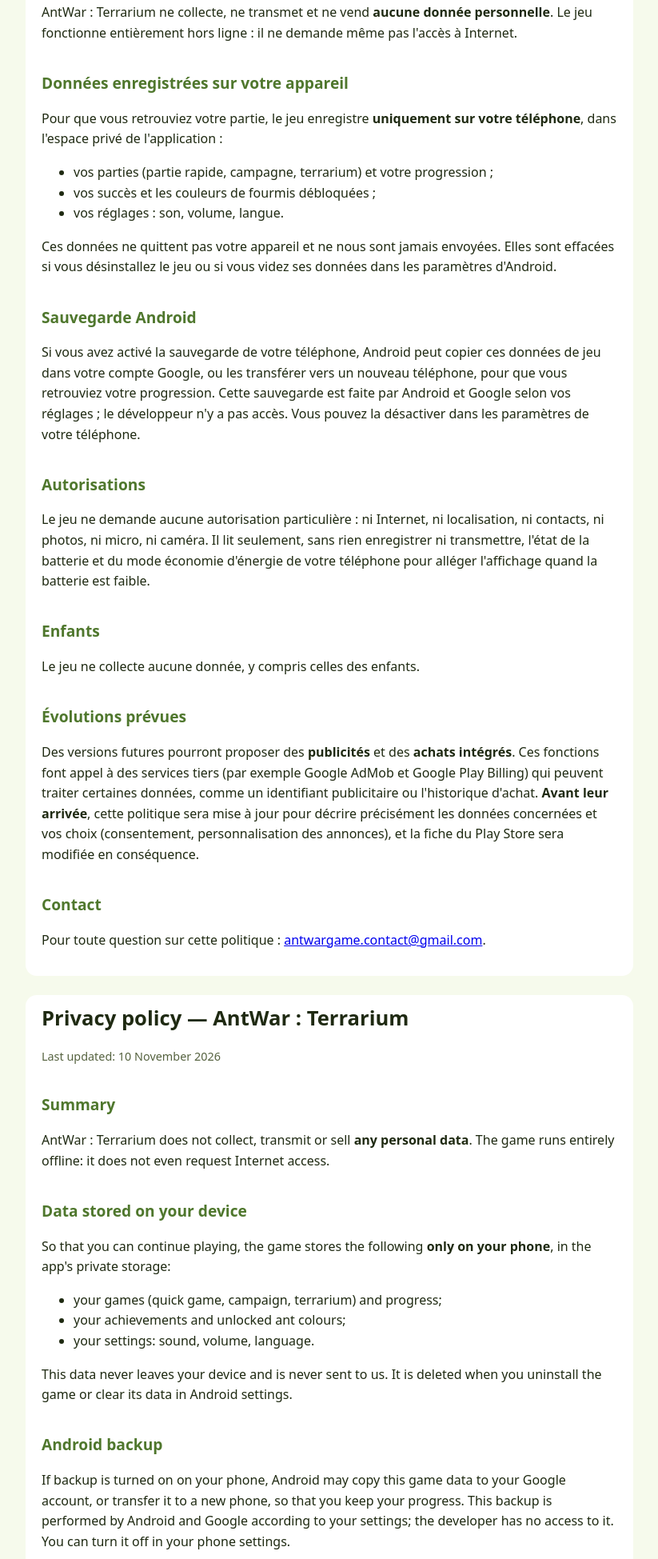
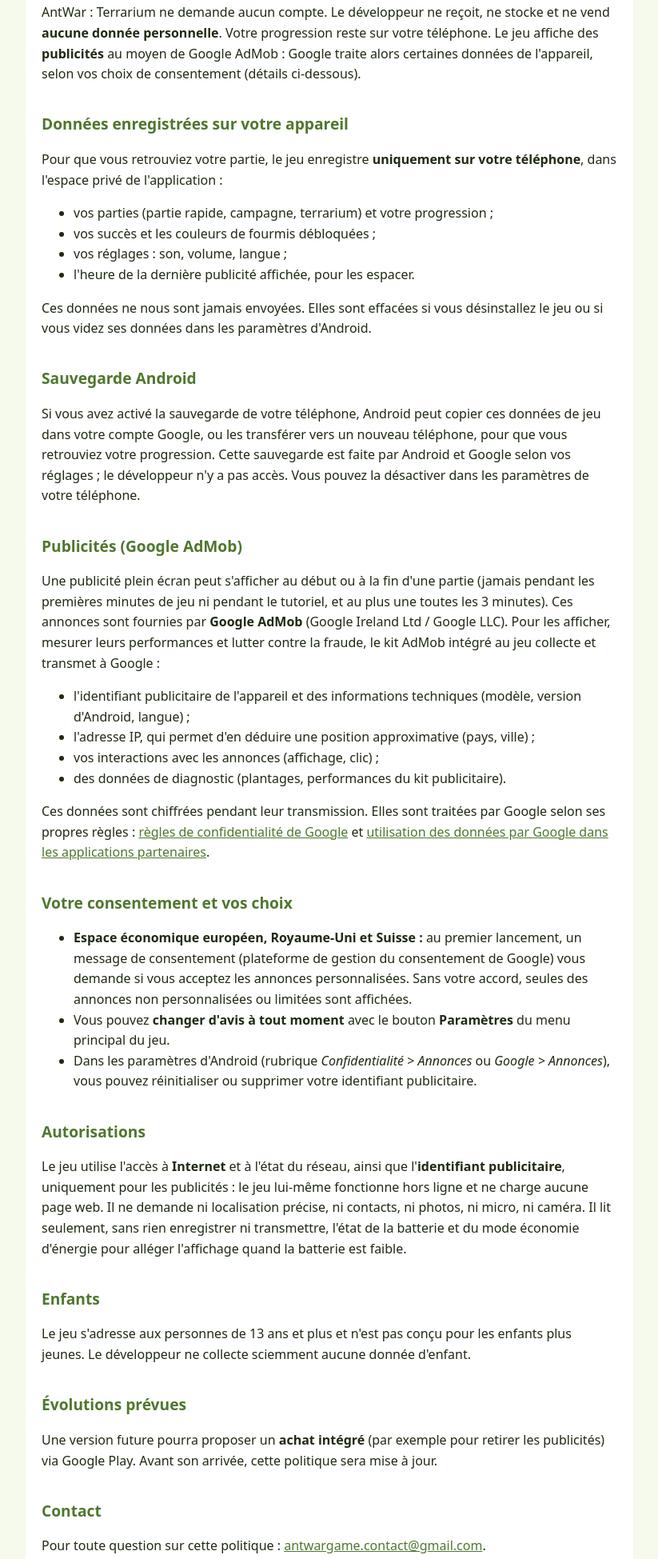
Before and after one commit to remdaniaud-web/antwar-legal, a plain HTML site: page index.html in a window 1280 px wide. Shown: the part 239-2188 px from the top of the page at 80% size, without its empty margins (228-1051 px from the left). Drawn offline with Linux system fonts and the light colour scheme.

Commit message:
Politique : publicités AdMob et consentement

```diff
--- a/index.html
+++ b/index.html
@@ -10,7 +10,7 @@
 body{margin:0;background:var(--bg);color:var(--fg);font:16px/1.6 system-ui,-apple-system,"Segoe UI",Roboto,sans-serif}
 main{max-width:760px;margin:0 auto;padding:24px 16px 64px}
 h1{font-size:1.6rem;margin:.2em 0}h2{font-size:1.2rem;margin-top:1.8em;color:var(--accent)}
-nav a{color:var(--accent);margin-right:1em}
+a{color:var(--accent)}nav a{margin-right:1em}
 section{background:var(--card);border-radius:14px;padding:4px 20px 16px;margin-top:24px}
 .muted{color:var(--muted);font-size:.9rem}
 </style>
@@ -24,28 +24,46 @@ section{background:var(--card);border-radius:14px;padding:4px 20px 16px;margin-t
 <p class="muted">Dernière mise à jour : 10 novembre 2026</p>
 
 <h2>En bref</h2>
-<p>AntWar : Terrarium ne collecte, ne transmet et ne vend <strong>aucune donnée personnelle</strong>. Le jeu fonctionne entièrement hors ligne : il ne demande même pas l'accès à Internet.</p>
+<p>AntWar : Terrarium ne demande aucun compte. Le développeur ne reçoit, ne stocke et ne vend <strong>aucune donnée personnelle</strong>. Votre progression reste sur votre téléphone. Le jeu affiche des <strong>publicités</strong> au moyen de Google AdMob : Google traite alors certaines données de l'appareil, selon vos choix de consentement (détails ci-dessous).</p>
 
 <h2>Données enregistrées sur votre appareil</h2>
 <p>Pour que vous retrouviez votre partie, le jeu enregistre <strong>uniquement sur votre téléphone</strong>, dans l'espace privé de l'application :</p>
 <ul>
 <li>vos parties (partie rapide, campagne, terrarium) et votre progression ;</li>
 <li>vos succès et les couleurs de fourmis débloquées ;</li>
-<li>vos réglages : son, volume, langue.</li>
+<li>vos réglages : son, volume, langue ;</li>
+<li>l'heure de la dernière publicité affichée, pour les espacer.</li>
 </ul>
-<p>Ces données ne quittent pas votre appareil et ne nous sont jamais envoyées. Elles sont effacées si vous désinstallez le jeu ou si vous videz ses données dans les paramètres d'Android.</p>
+<p>Ces données ne nous sont jamais envoyées. Elles sont effacées si vous désinstallez le jeu ou si vous videz ses données dans les paramètres d'Android.</p>
 
 <h2>Sauvegarde Android</h2>
 <p>Si vous avez activé la sauvegarde de votre téléphone, Android peut copier ces données de jeu dans votre compte Google, ou les transférer vers un nouveau téléphone, pour que vous retrouviez votre progression. Cette sauvegarde est faite par Android et Google selon vos réglages ; le développeur n'y a pas accès. Vous pouvez la désactiver dans les paramètres de votre téléphone.</p>
 
+<h2>Publicités (Google AdMob)</h2>
+<p>Une publicité plein écran peut s'afficher au début ou à la fin d'une partie (jamais pendant les premières minutes de jeu ni pendant le tutoriel, et au plus une toutes les 3 minutes). Ces annonces sont fournies par <strong>Google AdMob</strong> (Google Ireland Ltd / Google LLC). Pour les afficher, mesurer leurs performances et lutter contre la fraude, le kit AdMob intégré au jeu collecte et transmet à Google :</p>
+<ul>
+<li>l'identifiant publicitaire de l'appareil et des informations techniques (modèle, version d'Android, langue) ;</li>
+<li>l'adresse IP, qui permet d'en déduire une position approximative (pays, ville) ;</li>
+<li>vos interactions avec les annonces (affichage, clic) ;</li>
+<li>des données de diagnostic (plantages, performances du kit publicitaire).</li>
+</ul>
+<p>Ces données sont chiffrées pendant leur transmission. Elles sont traitées par Google selon ses propres règles : <a href="https://policies.google.com/privacy">règles de confidentialité de Google</a> et <a href="https://policies.google.com/technologies/partner-sites">utilisation des données par Google dans les applications partenaires</a>.</p>
+
+<h2>Votre consentement et vos choix</h2>
+<ul>
+<li><strong>Espace économique européen, Royaume-Uni et Suisse :</strong> au premier lancement, un message de consentement (plateforme de gestion du consentement de Google) vous demande si vous acceptez les annonces personnalisées. Sans votre accord, seules des annonces non personnalisées ou limitées sont affichées.</li>
+<li>Vous pouvez <strong>changer d'avis à tout moment</strong> avec le bouton <strong>Paramètres</strong> du menu principal du jeu.</li>
+<li>Dans les paramètres d'Android (rubrique <em>Confidentialité &gt; Annonces</em> ou <em>Google &gt; Annonces</em>), vous pouvez réinitialiser ou supprimer votre identifiant publicitaire.</li>
+</ul>
+
 <h2>Autorisations</h2>
-<p>Le jeu ne demande aucune autorisation particulière : ni Internet, ni localisation, ni contacts, ni photos, ni micro, ni caméra. Il lit seulement, sans rien enregistrer ni transmettre, l'état de la batterie et du mode économie d'énergie de votre téléphone pour alléger l'affichage quand la batterie est faible.</p>
+<p>Le jeu utilise l'accès à <strong>Internet</strong> et à l'état du réseau, ainsi que l'<strong>identifiant publicitaire</strong>, uniquement pour les publicités : le jeu lui-même fonctionne hors ligne et ne charge aucune page web. Il ne demande ni localisation précise, ni contacts, ni photos, ni micro, ni caméra. Il lit seulement, sans rien enregistrer ni transmettre, l'état de la batterie et du mode économie d'énergie pour alléger l'affichage quand la batterie est faible.</p>
 
 <h2>Enfants</h2>
-<p>Le jeu ne collecte aucune donnée, y compris celles des enfants.</p>
+<p>Le jeu s'adresse aux personnes de 13 ans et plus et n'est pas conçu pour les enfants plus jeunes. Le développeur ne collecte sciemment aucune donnée d'enfant.</p>
 
 <h2>Évolutions prévues</h2>
-<p>Des versions futures pourront proposer des <strong>publicités</strong> et des <strong>achats intégrés</strong>. Ces fonctions font appel à des services tiers (par exemple Google AdMob et Google Play Billing) qui peuvent traiter certaines données, comme un identifiant publicitaire ou l'historique d'achat. <strong>Avant leur arrivée</strong>, cette politique sera mise à jour pour décrire précisément les données concernées et vos choix (consentement, personnalisation des annonces), et la fiche du Play Store sera modifiée en conséquence.</p>
+<p>Une version future pourra proposer un <strong>achat intégré</strong> (par exemple pour retirer les publicités) via Google Play. Avant son arrivée, cette politique sera mise à jour.</p>
 
 <h2>Contact</h2>
 <p>Pour toute question sur cette politique : <a href="mailto:antwargame.contact@gmail.com">antwargame.contact@gmail.com</a>.</p>
@@ -56,28 +74,46 @@ section{background:var(--card);border-radius:14px;padding:4px 20px 16px;margin-t
 <p class="muted">Last updated: 10 November 2026</p>
 
 <h2>Summary</h2>
-<p>AntWar : Terrarium does not collect, transmit or sell <strong>any personal data</strong>. The game runs entirely offline: it does not even request Internet access.</p>
+<p>AntWar : Terrarium requires no account. The developer does not receive, store or sell <strong>any personal data</strong>. Your progress stays on your phone. The game shows <strong>ads</strong> through Google AdMob: Google then processes some device data, according to your consent choices (details below).</p>
 
 <h2>Data stored on your device</h2>
 <p>So that you can continue playing, the game stores the following <strong>only on your phone</strong>, in the app's private storage:</p>
 <ul>
 <li>your games (quick game, campaign, terrarium) and progress;</li>
 <li>your achievements and unlocked ant colours;</li>
-<li>your settings: sound, volume, language.</li>
+<li>your settings: sound, volume, language;</li>
+<li>the time of the last ad shown, to space ads out.</li>
 </ul>
-<p>This data never leaves your device and is never sent to us. It is deleted when you uninstall the game or clear its data in Android settings.</p>
+<p>This data is never sent to us. It is deleted when you uninstall the game or clear its data in Android settings.</p>
 
 <h2>Android backup</h2>
 <p>If backup is turned on on your phone, Android may copy this game data to your Google account, or transfer it to a new phone, so that you keep your progress. This backup is performed by Android and Google according to your settings; the developer has no access to it. You can turn it off in your phone settings.</p>
 
+<h2>Ads (Google AdMob)</h2>
+<p>A full-screen ad may appear at the start or end of a game (never during the first minutes of play or the tutorial, and at most once every 3 minutes). Ads are served by <strong>Google AdMob</strong> (Google Ireland Ltd / Google LLC). To show them, measure their performance and prevent fraud, the AdMob kit built into the game collects and sends to Google:</p>
+<ul>
+<li>the device's advertising ID and technical information (model, Android version, language);</li>
+<li>the IP address, from which an approximate location (country, city) can be inferred;</li>
+<li>your interactions with ads (views, clicks);</li>
+<li>diagnostic data (crashes, ad kit performance).</li>
+</ul>
+<p>This data is encrypted in transit. It is processed by Google under its own rules: <a href="https://policies.google.com/privacy">Google Privacy Policy</a> and <a href="https://policies.google.com/technologies/partner-sites">how Google uses data from partner apps</a>.</p>
+
+<h2>Your consent and choices</h2>
+<ul>
+<li><strong>European Economic Area, UK and Switzerland:</strong> on first launch, a consent message (Google's consent management platform) asks whether you accept personalised ads. Without your consent, only non-personalised or limited ads are shown.</li>
+<li>You can <strong>change your mind at any time</strong> with the <strong>Settings</strong> button in the game's main menu.</li>
+<li>In Android settings (<em>Privacy &gt; Ads</em> or <em>Google &gt; Ads</em>), you can reset or delete your advertising ID.</li>
+</ul>
+
 <h2>Permissions</h2>
-<p>The game requests no special permissions: no Internet, location, contacts, photos, microphone or camera. It only reads, without storing or sending anything, your phone's battery level and battery-saver status in order to lighten the graphics when the battery is low.</p>
+<p>The game uses <strong>Internet</strong> and network-state access, and the <strong>advertising ID</strong>, only for ads: the game itself runs offline and loads no web pages. It does not request precise location, contacts, photos, microphone or camera. It only reads, without storing or sending anything, your phone's battery level and battery-saver status in order to lighten the graphics when the battery is low.</p>
 
 <h2>Children</h2>
-<p>The game collects no data, including from children.</p>
+<p>The game is intended for people aged 13 and over and is not designed for younger children. The developer does not knowingly collect any data from children.</p>
 
 <h2>Planned changes</h2>
-<p>Future versions may include <strong>ads</strong> and <strong>in-app purchases</strong>. These features rely on third-party services (for example Google AdMob and Google Play Billing) that may process some data, such as an advertising ID or purchase history. <strong>Before they are introduced</strong>, this policy will be updated to describe exactly which data is involved and your choices (consent, ad personalisation), and the Play Store listing will be updated accordingly.</p>
+<p>A future version may offer an <strong>in-app purchase</strong> (for example to remove ads) through Google Play. This policy will be updated before it is introduced.</p>
 
 <h2>Contact</h2>
 <p>For any question about this policy: <a href="mailto:antwargame.contact@gmail.com">antwargame.contact@gmail.com</a>.</p>
```
